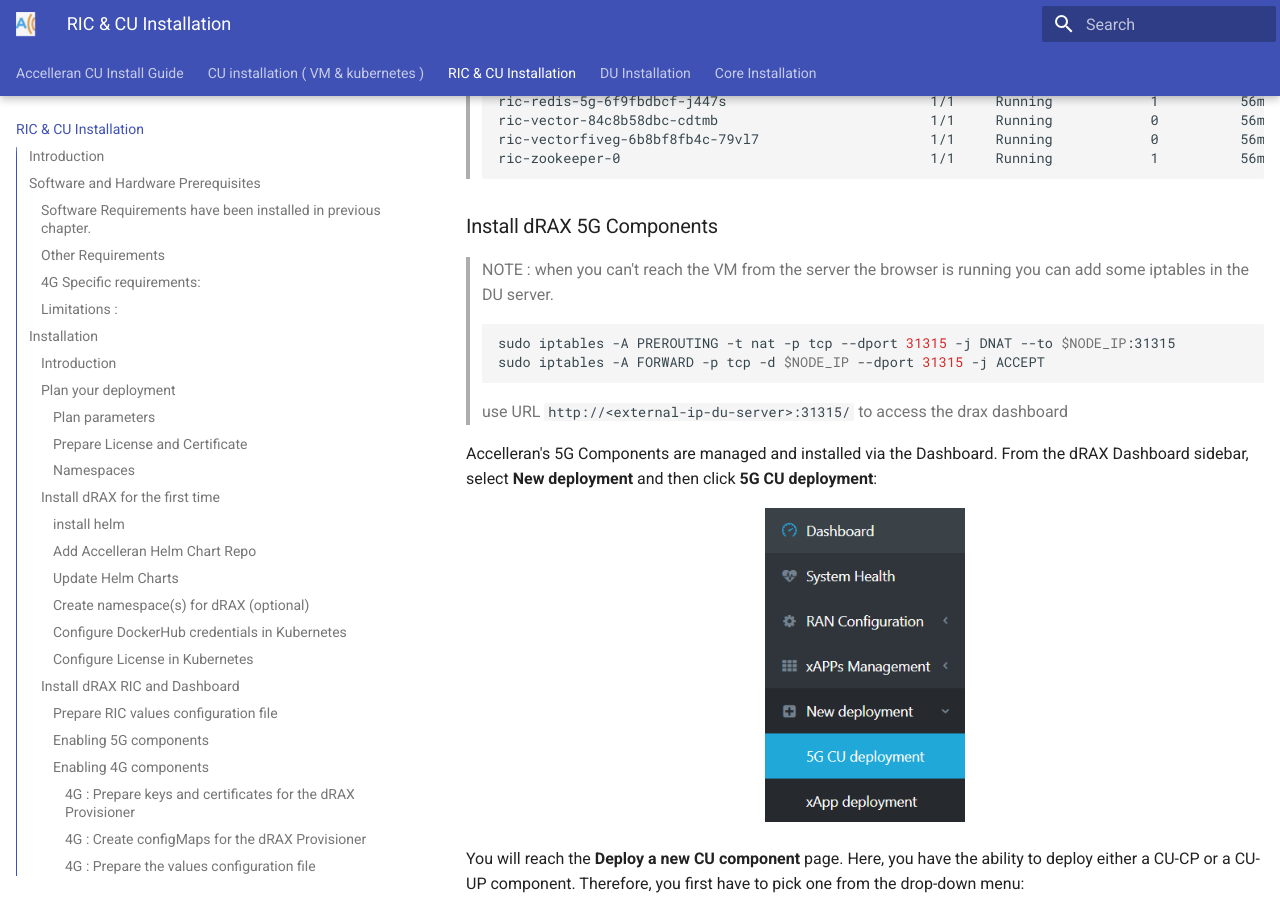
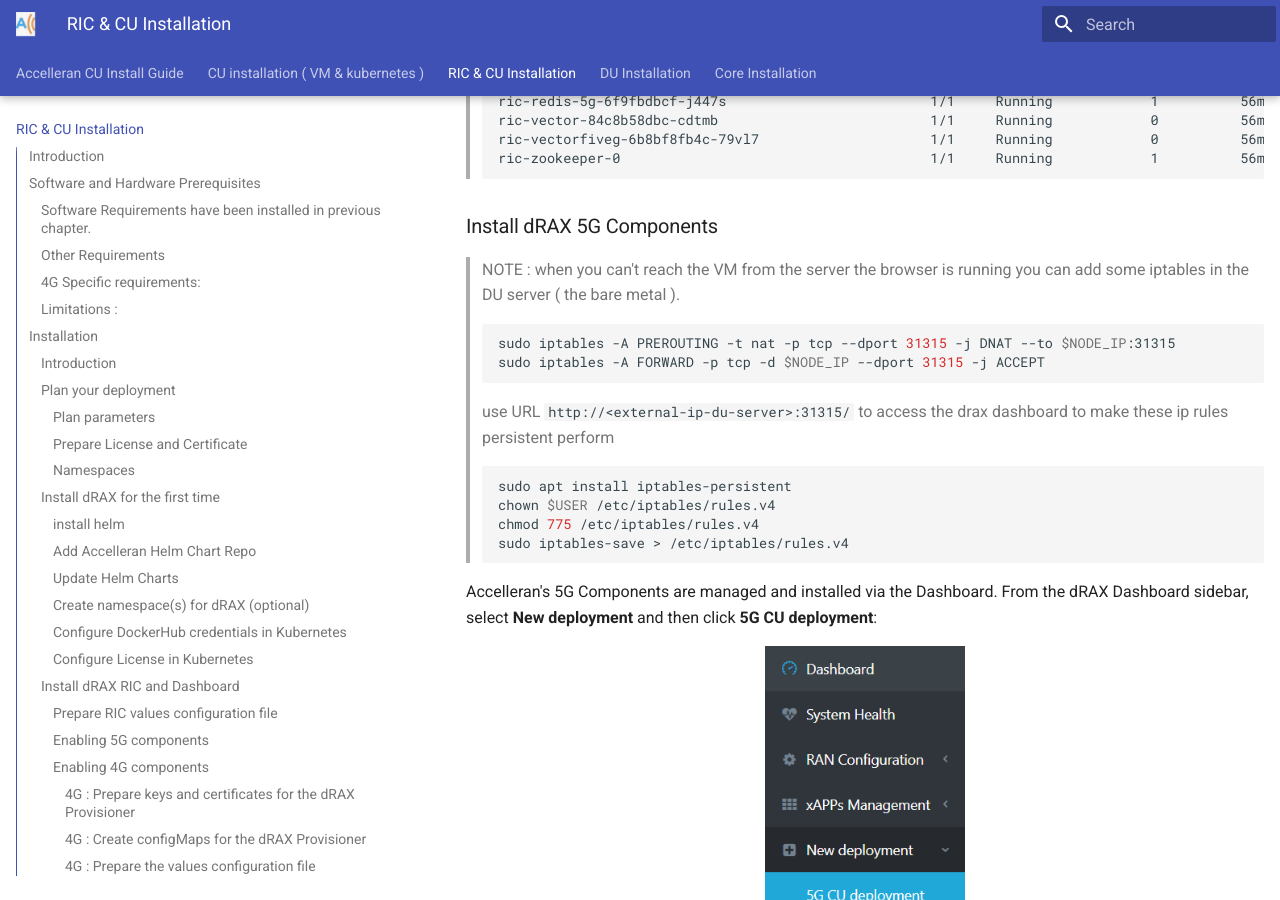
Before and after one commit to accelleran/drax-docs, an MkDocs documentation site: the page built from docs/drax-install/index.md, in a window 1280 px wide and 900 px high, scrolled down 10803 px. Built offline with MkDocs 1.6.1 and Material for MkDocs 9.7.7, drawn with Linux system fonts in a browser that asks for light colours; the version menu is left out.

Commit message:
Update index.md

````diff
--- a/docs/drax-install/index.md
+++ b/docs/drax-install/index.md
@@ -462,13 +462,19 @@ You should see something like this. You can ignore the status of Jaeger in this
 > ```
 
 ### Install dRAX 5G Components
-> NOTE : when you can't reach the VM from the server the browser is running you can add some iptables in the DU server.
+> NOTE : when you can't reach the VM from the server the browser is running you can add some iptables in the DU server ( the bare metal ).
 > ``` bash
 > sudo iptables -A PREROUTING -t nat -p tcp --dport 31315 -j DNAT --to $NODE_IP:31315
 > sudo iptables -A FORWARD -p tcp -d $NODE_IP --dport 31315 -j ACCEPT
 > ```
 > use URL ```http://<external-ip-du-server>:31315/``` to access the drax dashboard
->
+> to make these ip rules persistent perform
+> ``` bash
+> sudo apt install iptables-persistent
+> chown $USER /etc/iptables/rules.v4
+> chmod 775 /etc/iptables/rules.v4
+> sudo iptables-save > /etc/iptables/rules.v4
+> ```
 
 Accelleran's 5G Components are managed and installed via the Dashboard.
 From the dRAX Dashboard sidebar, select **New deployment** and then click **5G CU deployment**:
````
